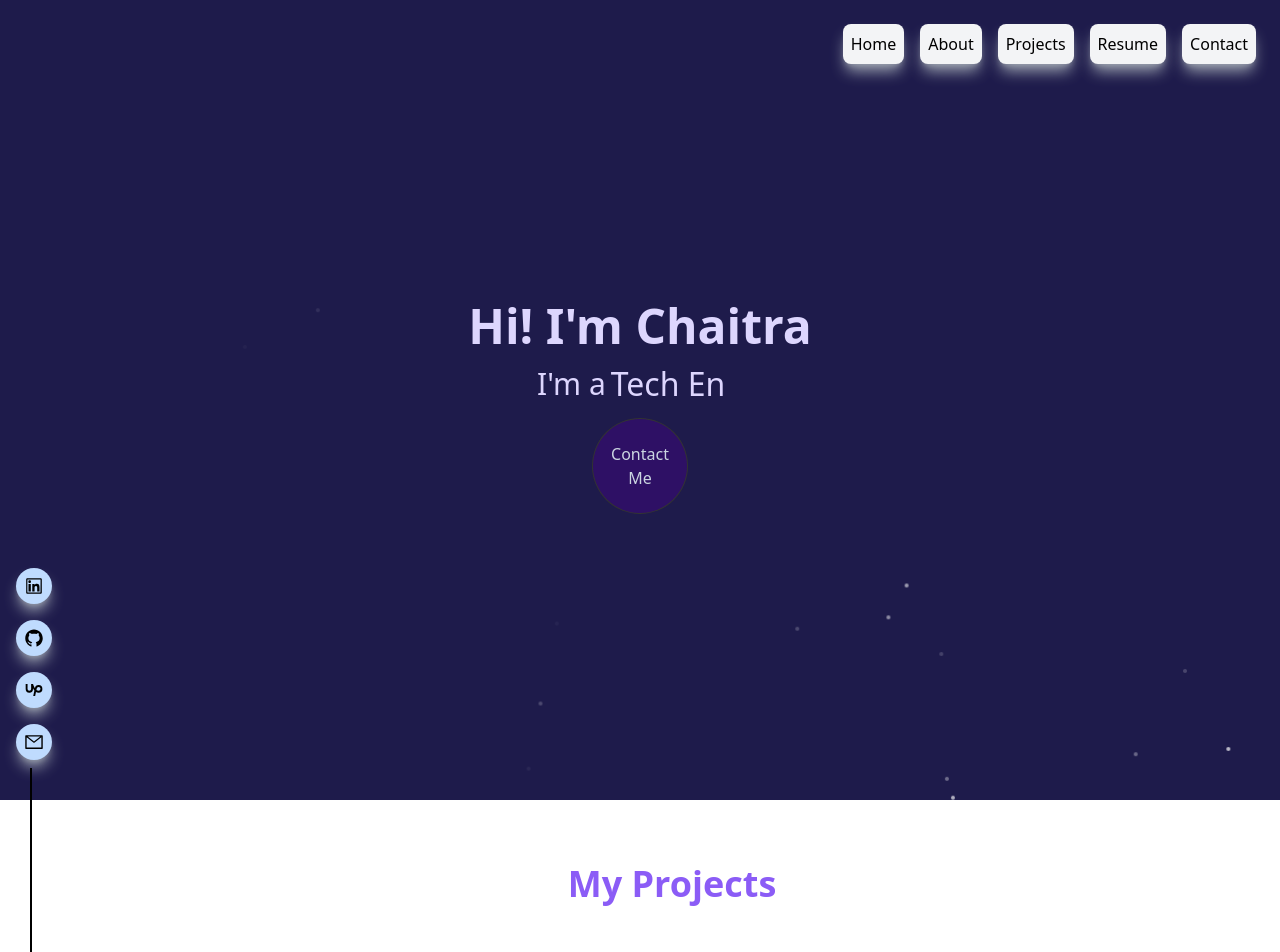
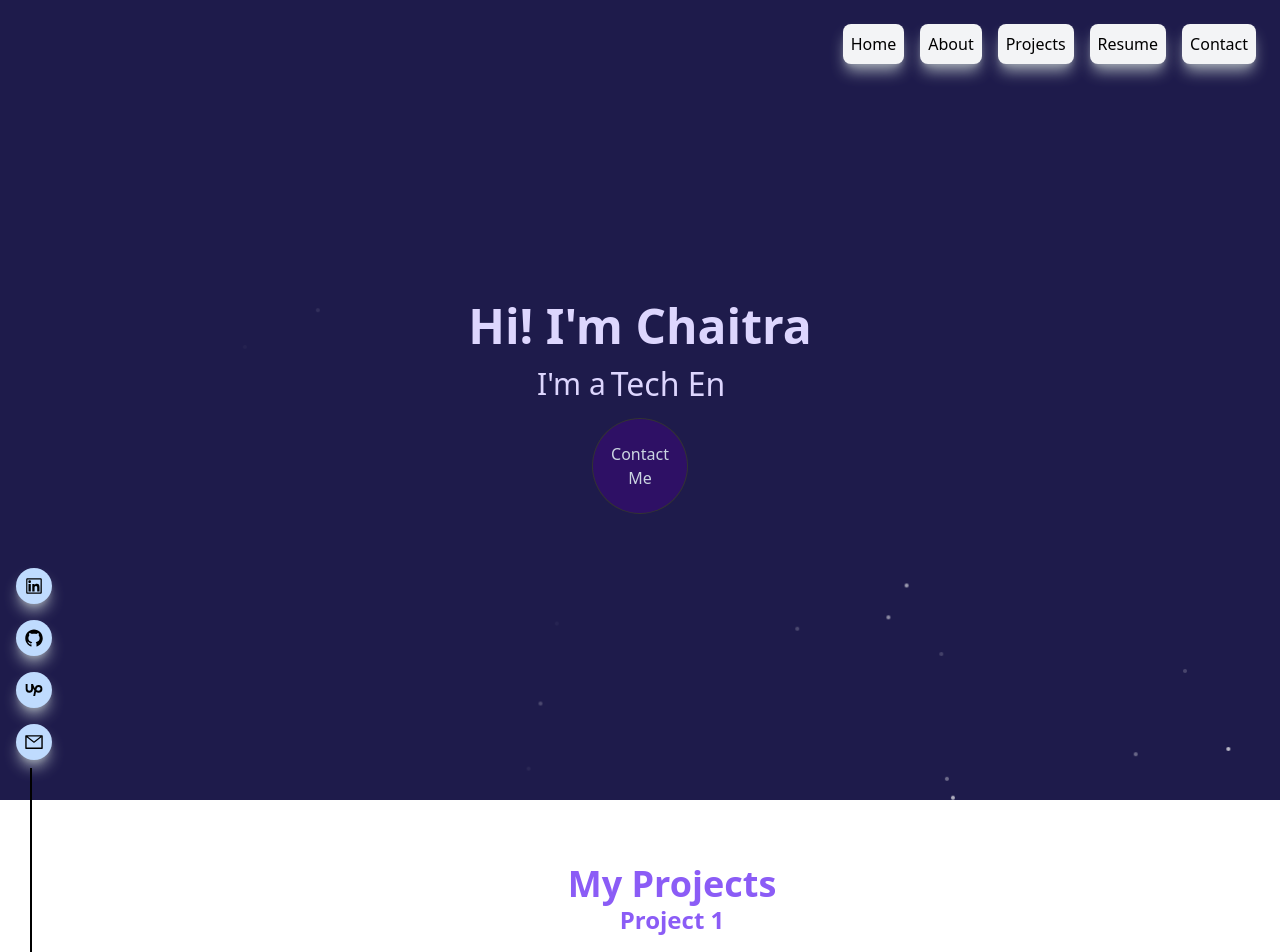
Before and after one commit to chaitra-N/Revised-portfolio, a React (Vite) app in the folder portfolio-app/: page / in a window 1280 px wide. Shown: the top 952 px of the page. Built offline with nearby package versions, Linux system fonts and the light colour scheme.

Commit message:
Creating stary background and project section

```diff
--- a/portfolio-app/src/Components/Projects.jsx
+++ b/portfolio-app/src/Components/Projects.jsx
@@ -7,6 +7,10 @@
         <h1 className='text-4xl font-bold text-center text-violet-500'>
           My Projects
         </h1>
+        <h2 className='text-2xl font-bold text-center text-violet-500'>
+          {" "}
+          Project 1
+        </h2>
       </div>
     </div>
   );
```
